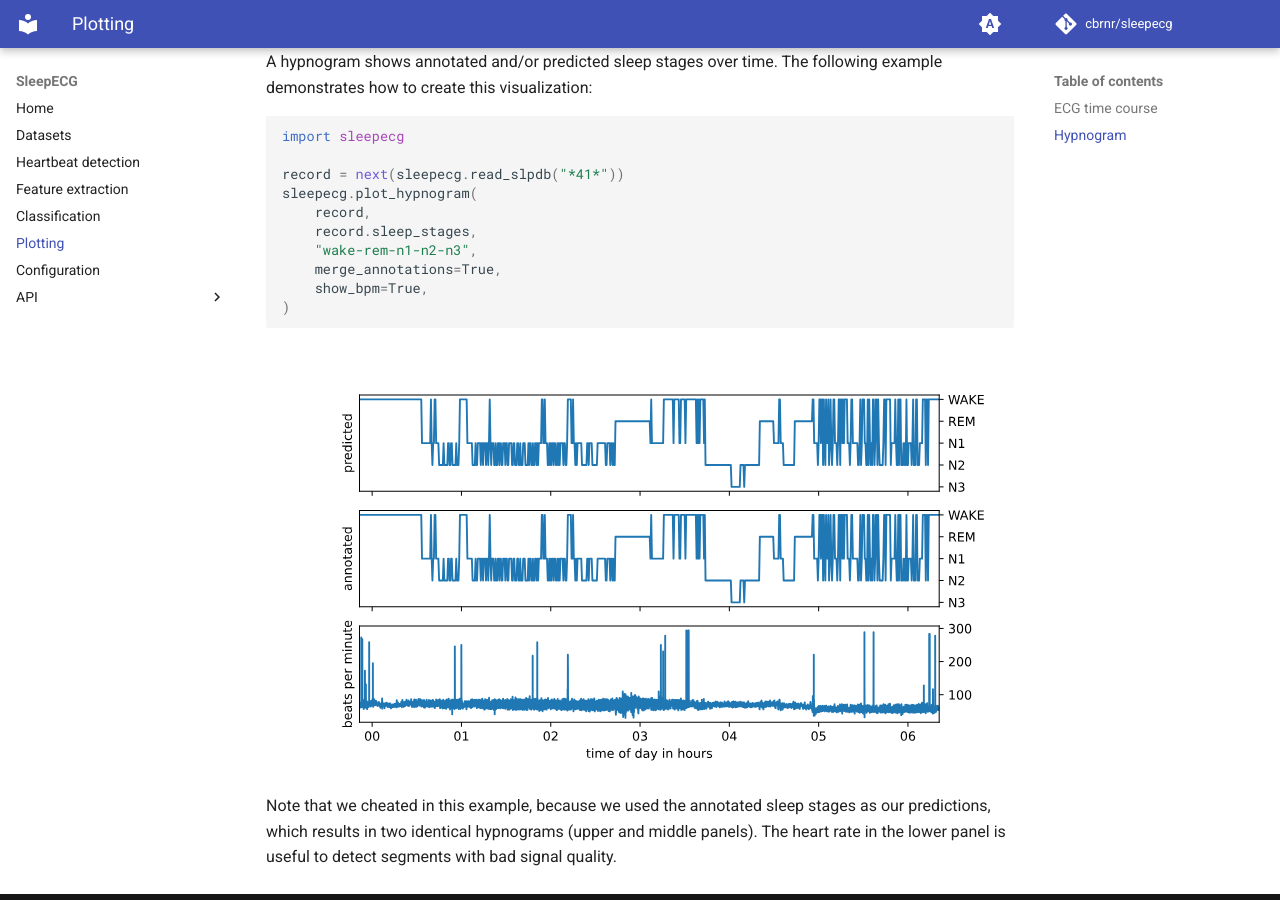
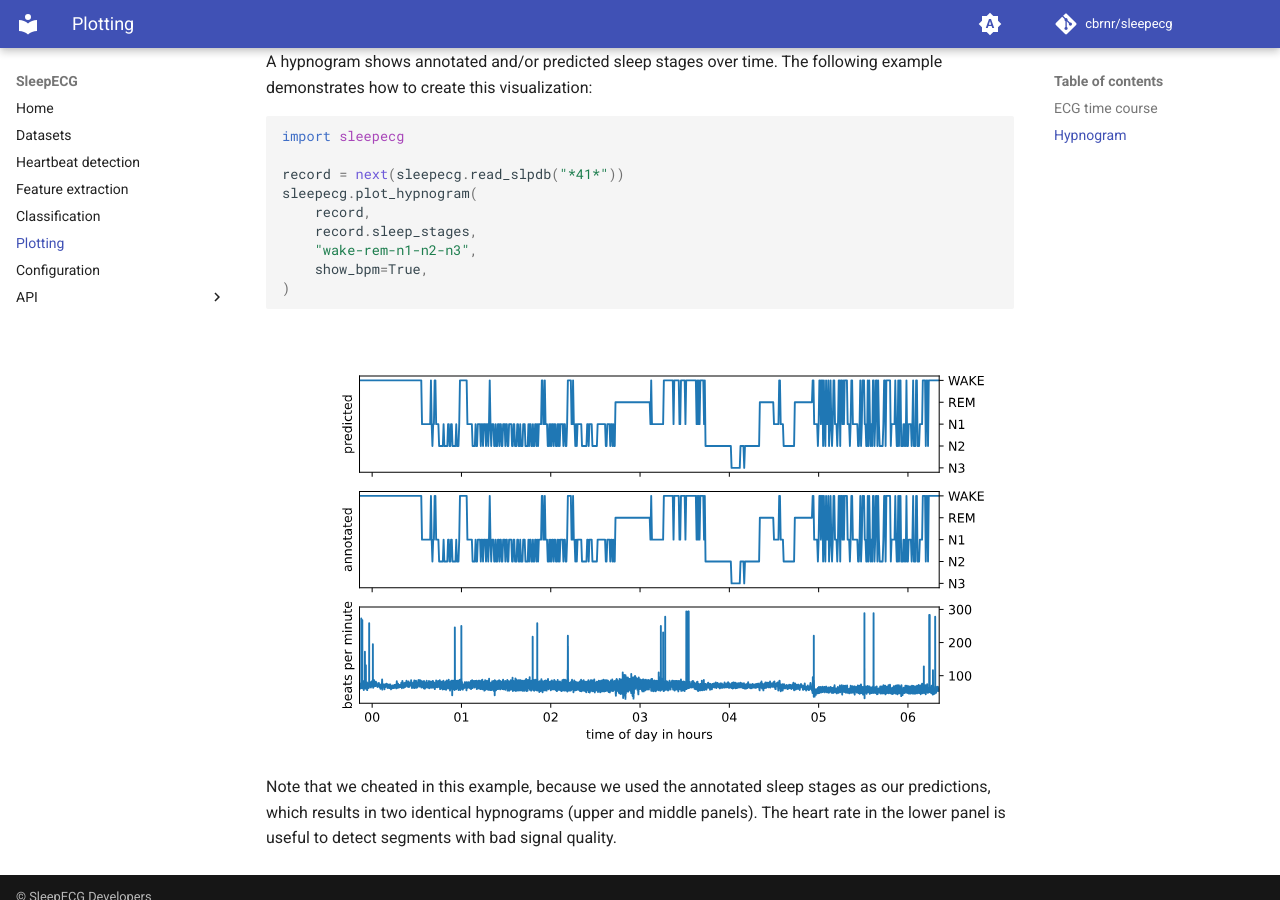
Before and after one commit to cbrnr/sleepecg, an MkDocs documentation site: the page built from docs/plot.md, in a window 1280 px wide and 900 px high, scrolled down 2148 px. Built offline with MkDocs 1.6.1 and Material for MkDocs 9.7.7, drawn with Linux system fonts in a browser that asks for light colours; comment, search, counter and statistics services are not loaded.

Commit message:
Remove unnecessary argument

````diff
--- a/docs/plot.md
+++ b/docs/plot.md
@@ -54,7 +54,6 @@ sleepecg.plot_hypnogram(
     record,
     record.sleep_stages,
     "wake-rem-n1-n2-n3",
-    merge_annotations=True,
     show_bpm=True,
 )
 ```
````
